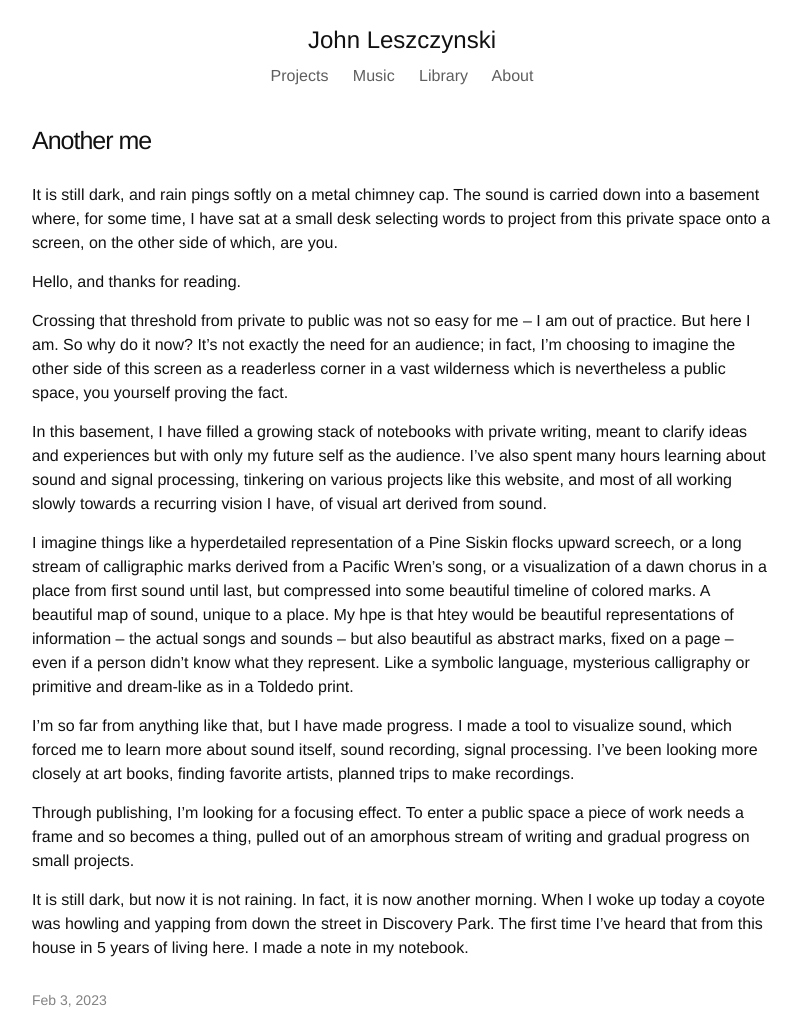
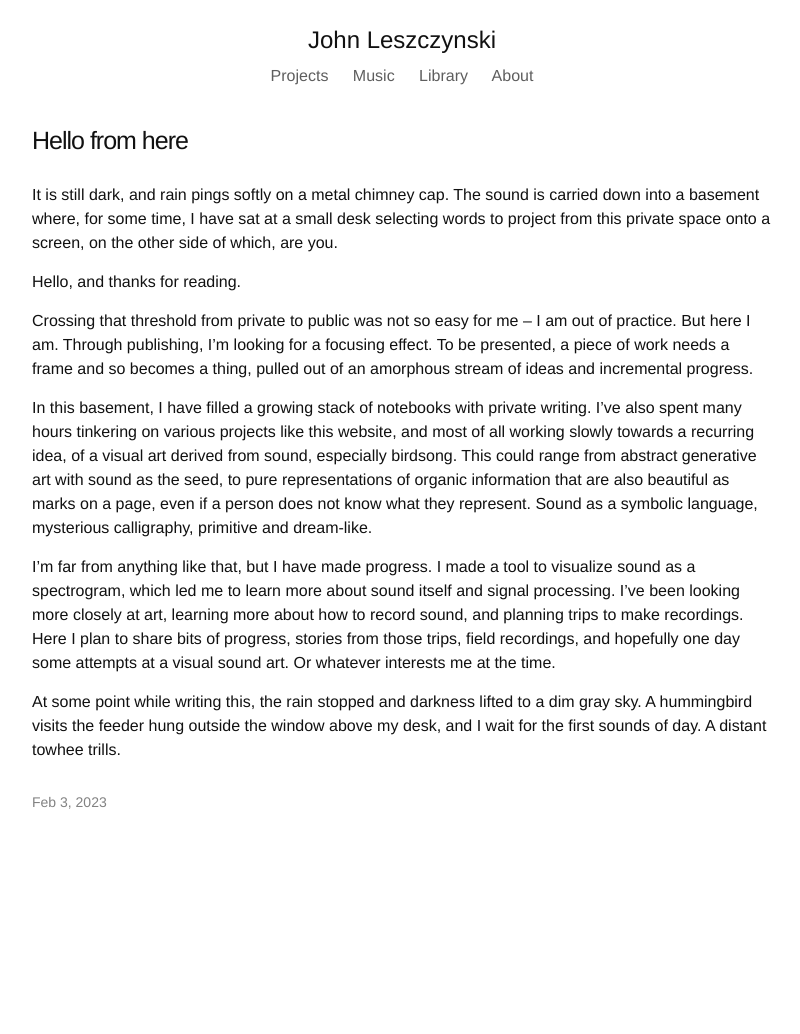
Before and after one commit to ave-llan/ave-llan.github.io, a Jekyll site: the page built from _posts/2023-02-03-hello-world.md, in a window 1280 px wide. Shown: the whole page, without its empty margins (238-1038 px from the left). Built offline with Jekyll 4.4.1, drawn with Linux system fonts in a browser that asks for light colours; after the commit the page ends 900 px from its top, so only the background shows below that.

Commit message:
Update first post and remove other drafts

```diff
--- a/_posts/2023-02-03-hello-world.md
+++ b/_posts/2023-02-03-hello-world.md
@@ -1,6 +1,6 @@
 ---
 layout: post
-title:  "Another me"
+title:  "Hello from here"
 date:   2023-02-03
 categories: writing
 ---
@@ -9,14 +9,10 @@ It is still dark, and rain pings softly on a metal chimney cap. The sound is car
 
 Hello, and thanks for reading.
 
-Crossing that threshold from private to public was not so easy for me -- I am out of practice. But here I am. So why do it now? It's not exactly the need for an audience; in fact, I'm choosing to imagine the other side of this screen as a readerless corner in a vast wilderness which is nevertheless a public space, you yourself proving the fact.
+Crossing that threshold from private to public was not so easy for me -- I am out of practice. But here I am. Through publishing, I'm looking for a focusing effect.  To be presented, a piece of work needs a frame and so becomes a thing, pulled out of an amorphous stream of ideas and incremental progress.
 
-In this basement, I have filled a growing stack of notebooks with private writing, meant to clarify ideas and experiences but with only my future self as the audience. I've also spent many hours learning about sound and signal processing, tinkering on various projects like this website, and most of all working slowly towards a recurring vision I have, of visual art derived from sound.
+In this basement, I have filled a growing stack of notebooks with private writing. I've also spent many hours tinkering on various projects like this website, and most of all working slowly towards a recurring idea, of a visual art derived from sound, especially birdsong.  This could range from abstract generative art with sound as the seed, to pure representations of organic information that are also beautiful as marks on a page, even if a person does not know what they represent. Sound as a symbolic language, mysterious calligraphy, primitive and dream-like.
 
-I imagine things like a hyperdetailed representation of a Pine Siskin flocks upward screech, or a long stream of calligraphic marks derived from a Pacific Wren's song, or a visualization of a dawn chorus in a place from first sound until last, but compressed into some beautiful timeline of colored marks. A beautiful map of sound, unique to a place. My hpe is that htey would be beautiful representations of information -- the actual songs and sounds -- but also beautiful as abstract marks, fixed on a page -- even if a person didn't know what they represent. Like a symbolic language, mysterious calligraphy or primitive and dream-like as in a Toldedo print.
+I'm far from anything like that, but I have made progress. I made a tool to visualize sound as a spectrogram, which led me to learn more about sound itself and signal processing. I've been looking more closely at art, learning more about how to record sound, and planning trips to make recordings. Here I plan to share bits of progress, stories from those trips, field recordings, and hopefully one day some attempts at a visual sound art. Or whatever interests me at the time.
 
-I'm so far from anything like that, but I have made progress. I made a tool to visualize sound, which forced me to learn more about sound itself, sound recording, signal processing. I've been looking more closely at art books, finding favorite artists, planned trips to make recordings.
-
-Through publishing, I'm looking for a focusing effect.  To enter a public space a piece of work needs a frame and so becomes a thing, pulled out of an amorphous stream of writing and gradual progress on small projects.
-
-It is still dark, but now it is not raining. In fact, it is now another morning. When I woke up today a coyote was howling and yapping from down the street in Discovery Park. The first time I've heard that from this house in 5 years of living here. I made a note in my notebook.
+At some point while writing this, the rain stopped and darkness lifted to a dim gray sky. A hummingbird visits the feeder hung outside the window above my desk, and I wait for the first sounds of day. A distant towhee trills.
```
Also changed, not shown: _posts/2022-12-25-Christmas-Thrush.md (deleted, +0 -24 lines), _posts/2022-12-26-building-this-site.markdown (deleted, +0 -19 lines).
